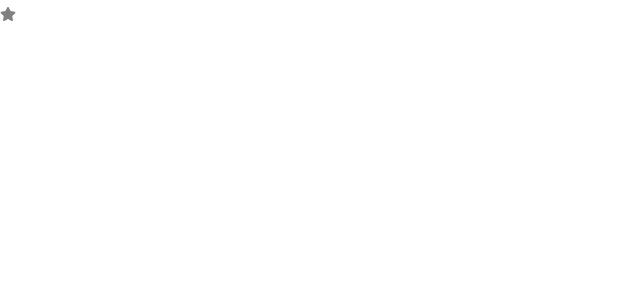
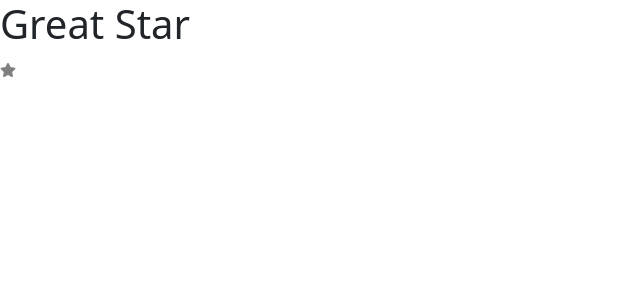
Before and after one commit to MamadTaheri/react-training, a React (Create React App) app: page / in a window 1280 px wide. Shown: the top 300 px of the page, without its empty margins (0-640 px from the left). Built offline with nearby package versions, Linux system fonts and the light colour scheme.

Commit message:
test Queries

```diff
--- a/src/Star.jsx
+++ b/src/Star.jsx
@@ -3,7 +3,10 @@ import {FaStar} from "react-icons/fa";
 
 const Star = ({ selected= false }) => {
     return (
-       <FaStar color={selected ? "red" : "grey"} id="star" />
+        <>
+            <h1>Great Star</h1>
+            <FaStar color={selected ? "red" : "grey"} id="star" />
+        </>
     );
 };
 
```
Also changed, not shown: 1 other file (tests, documents, lock files or other folders).
